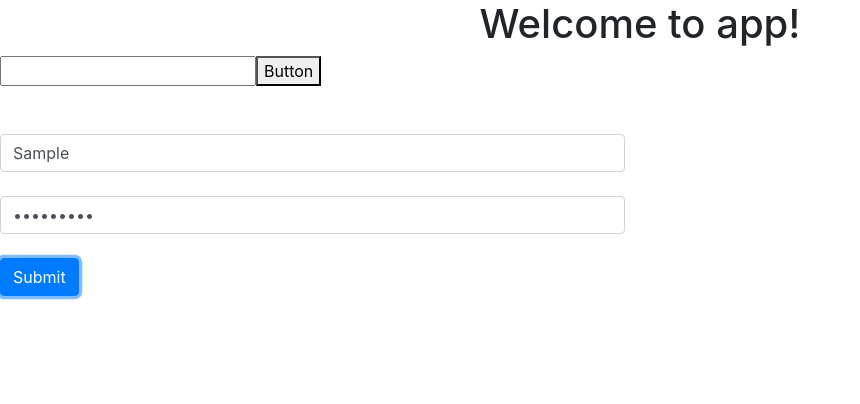
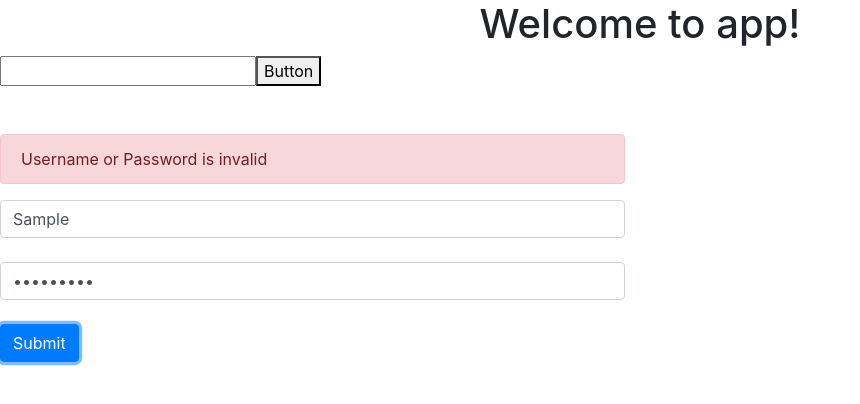
Before and after one commit to naimjeem/angular-playground, an Angular app: page / in a window 1280 px wide. Both pictures are taken after typing "Sample", "Sample123" into the empty fields and a click on the button "Submit". Shown: the top 404 px of the page, without its empty margins (0-860 px from the left). Built offline with nearby package versions, Linux system fonts and the light colour scheme.

Commit message:
Validation on submit

```diff
--- a/src/app/signup-form/signup-form.component.html
+++ b/src/app/signup-form/signup-form.component.html
@@ -1,7 +1,9 @@
 <div class="row">
   <div class="col-md-6">
-    <form [formGroup]="form">
-
+    <form [formGroup]="form" (ngSubmit)="login()">
+      <div *ngIf="form.errors" class="alert alert-danger">
+        Username or Password is invalid
+      </div>
       <input type="text" class="form-control" formControlName="username">
       <div *ngIf="username.pending">Checking for validation...</div>
       <div *ngIf="username.invalid && username.touched" class="alert alert-danger">
--- a/src/app/signup-form/signup-form.component.ts
+++ b/src/app/signup-form/signup-form.component.ts
@@ -19,6 +19,18 @@
     password: new FormControl('', Validators.required)
   });
 
+
+  login() {
+    // const isValid = authService.login(this.form.value);
+    // if (!isValid) {
+    //   this.form.setErrors({
+    //     inValidLogin: true
+    //   });
+    // }
+    this.form.setErrors({
+      inValidLogin: true
+    });
+  }
   get username() {
     return this.form.get('username');
   }
```
